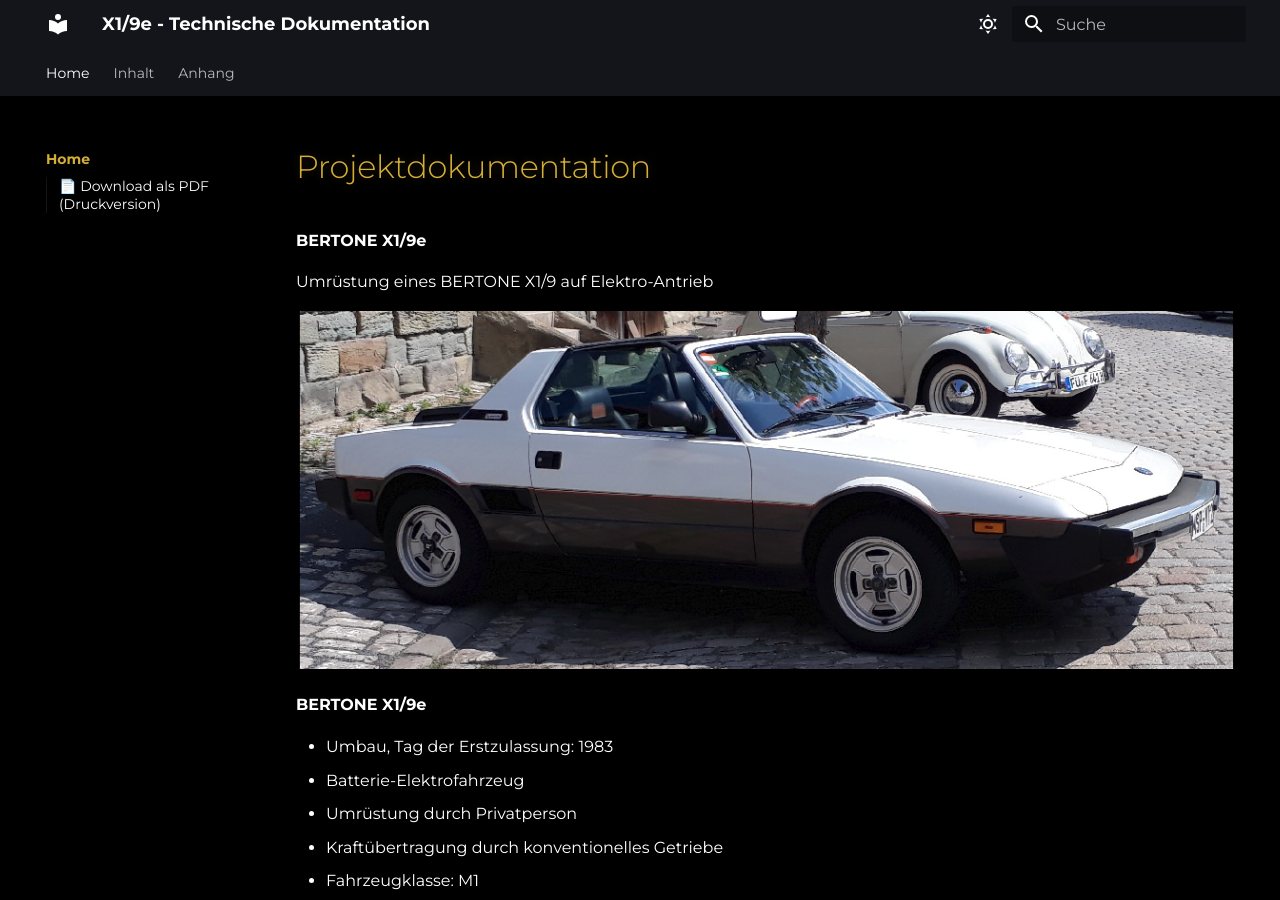
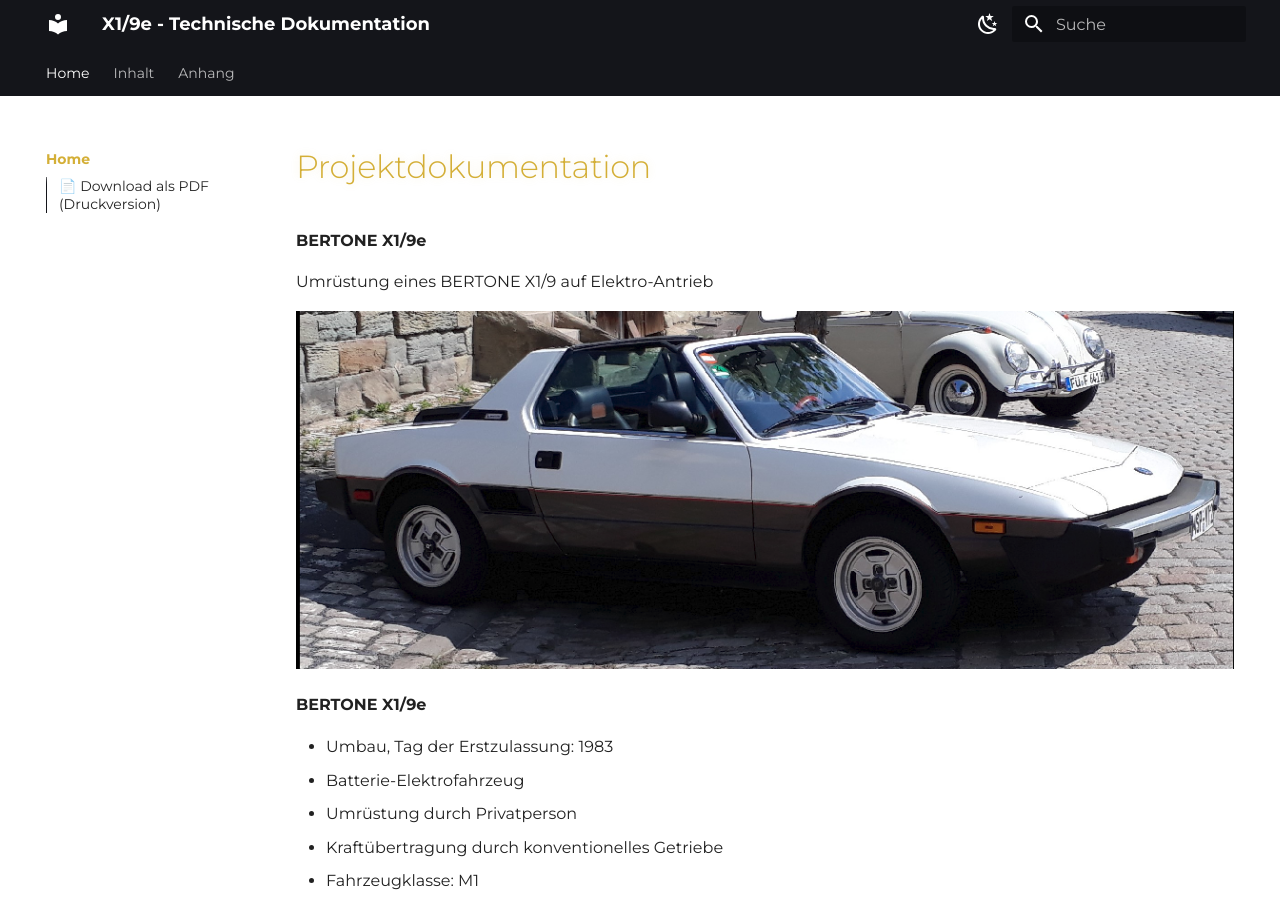
Before and after one commit to Fhiel/X19e-docs, an MkDocs documentation site: the page built from docs/index.md, in a window 1280 px wide and 900 px high. Built offline with MkDocs 1.6.1 and Material for MkDocs 9.7.7, drawn with Linux system fonts in a browser that asks for light colours.

Commit message:
corrected yml

```diff
--- a/mkdocs.yml
+++ b/mkdocs.yml
@@ -11,14 +11,7 @@
     text: Montserrat            # Setzt Montserrat als primäre Schriftart
     code: Roboto Mono
   palette:
-    # Wir setzen Slate (Dark) als primären Modus, passend zu deinem Web-Stil
-    - media: "(prefers-color-scheme: light)"
-      scheme: slate
-      primary: black
-      accent: amber
-      toggle:
-        icon: material/weather-sunny
-        name: In den hellen Modus wechseln
+    # 1. Standard: Heller Modus (Perfekt für die PDF-Vorschau und den Druck)
     - media: "(prefers-color-scheme: light)"
       scheme: default
       primary: black
@@ -26,6 +19,14 @@
       toggle:
         icon: material/weather-night
         name: In den dunklen Modus wechseln
+    # 2. Dunkler Modus (Optional via Toggle im Web)
+    - media: "(prefers-color-scheme: dark)"
+      scheme: slate
+      primary: black
+      accent: amber
+      toggle:
+        icon: material/weather-sunny
+        name: In den hellen Modus wechseln
   features:
     - navigation.tabs           # Top-Menü statt nur Seitenleiste
     - navigation.sections       # Strukturierte Abschnitte in der Seitenleiste
@@ -44,10 +45,10 @@
 markdown_extensions:
   - tables                      # Saubere Tabellenunterstützung
   - attr_list                   # Erlaubt erweiterte Formatierungen
-  - md_in_html                  # Erlaubt HTML (wie das <br> in deiner Tabelle)
+  - md_in_html                  # Erlaubt HTML
   - pymdownx.superfences        # Verbesserte Code-Blöcke
-  - pymdownx.arithmatex:        # Verarbeitet dein LaTeX (Formeln) absolut sauber
-      generic: true
+  - pymdownx.arithmatex:        # Verarbeitet dein LaTeX absolut sauber
+      generic: true             # JETZT KORREKT EINGERÜCKT (4 Leerzeichen!)
   - admonition                  # Aktiviert die !!! Struktur
   - pymdownx.details            # Erlaubt einklappbare Boxen
   - pymdownx.inlinehilite       # Hilft bei der Formatierung innerhalb von Boxen
```
